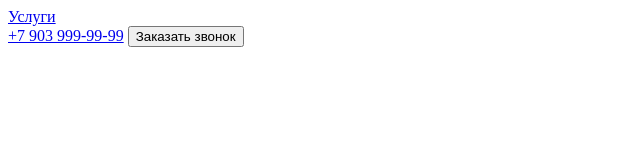
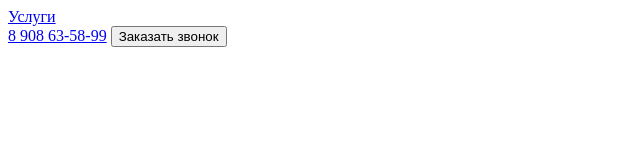
Before and after one commit to FAUSTddd/rep2, a plain HTML site: page index.html in a window 1280 px wide. Shown: the whole page, without its empty margins (0-640 px from the left). Drawn offline with Linux system fonts and the light colour scheme.

Commit message:
Update index.html

```diff
--- a/index.html
+++ b/index.html
@@ -13,7 +13,7 @@
         <a href="#services">Услуги</a>
     </nav>
     <div>
-        <a href="tel:+79039999999">+7 903 999-99-99</a>
+        <a href="tel:+79039999999">8 908 63-58-99</a>
         <button>Заказать звонок</button>
     </div>
 </header>
```
